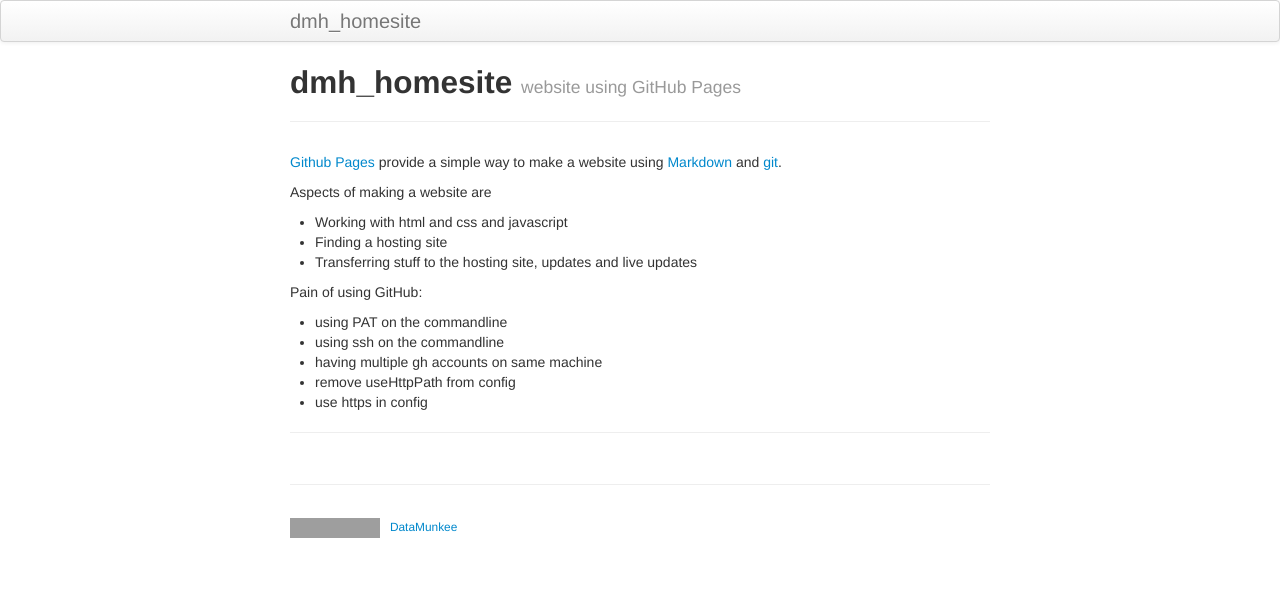
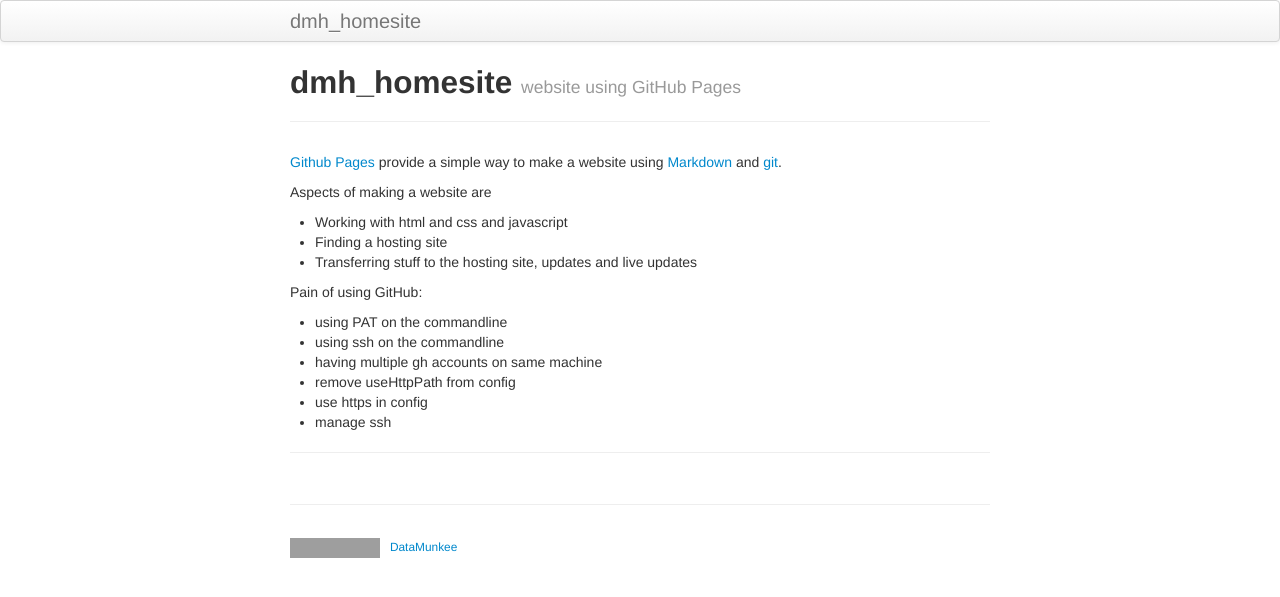
Before and after one commit to datamunkee/dmh_homesite, a Jekyll site: the page built from index.md, in a window 1280 px wide. Shown: the top 597 px of the page. Built offline with Jekyll 4.4.1, drawn with Linux system fonts in a browser that asks for light colours; grey boxes are pictures that could not be loaded.

Commit message:
make a change to push using ssh

```diff
--- a/index.md
+++ b/index.md
@@ -23,5 +23,6 @@ Pain of using GitHub:
 - having multiple gh accounts on same machine
 - remove useHttpPath from config
 - use https in config
+- manage ssh
 
 ---
```
